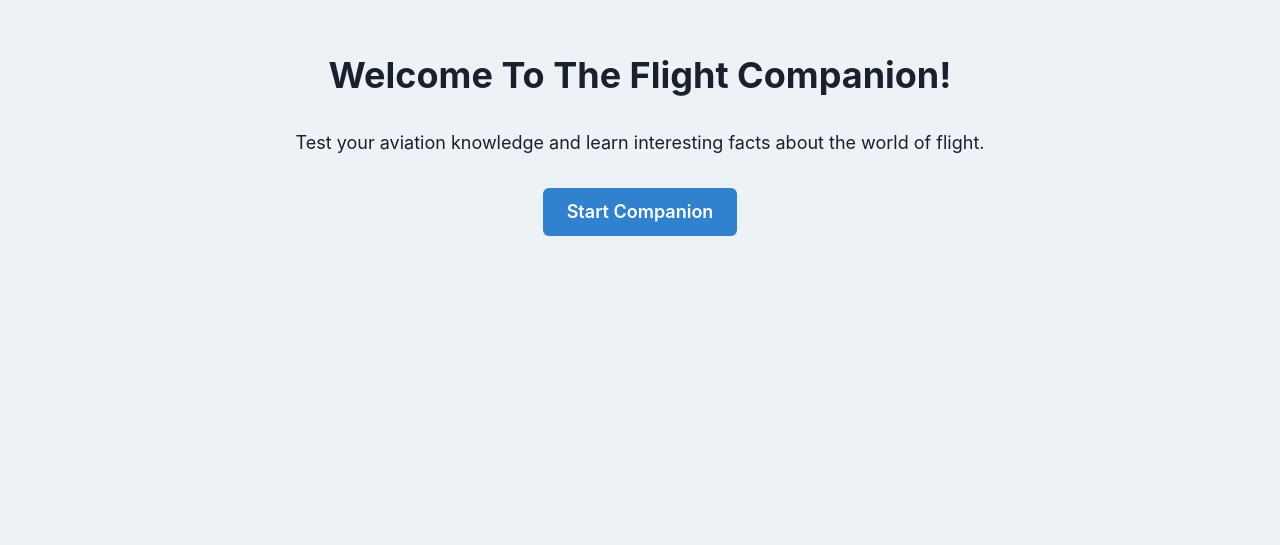
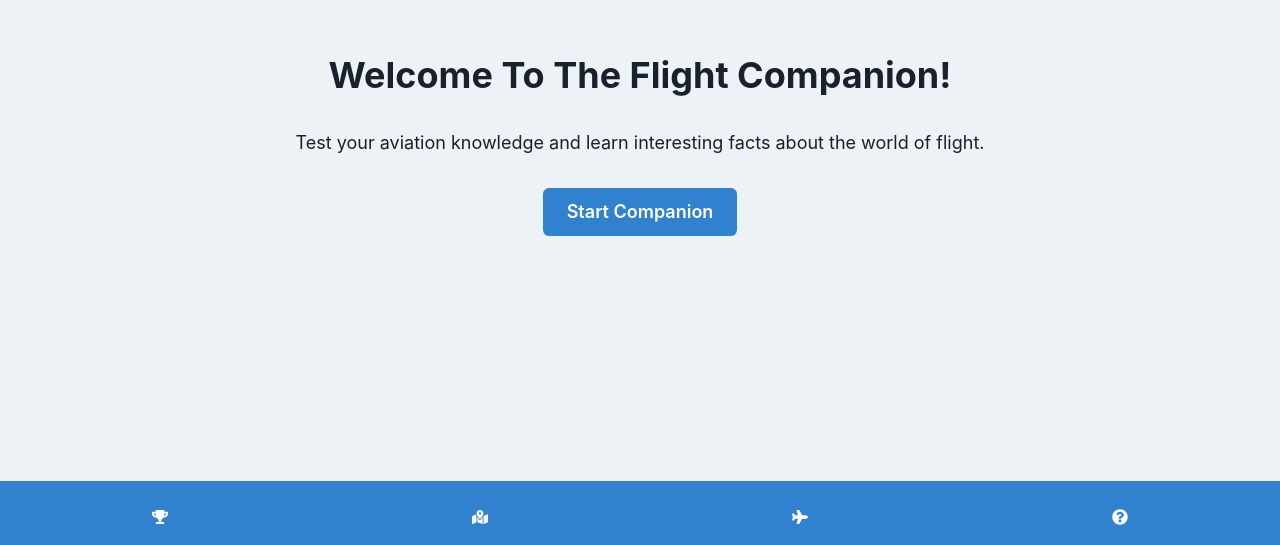
Before and after one commit to TrexKalp/TamuHack2024, a React (Vite) app in the folder frontend/: page /diagram in a window 1280 px wide. Shown: the part 255-800 px from the top of the page. Built offline with nearby package versions, Linux system fonts and the light colour scheme.

Commit message:
added bottom nav

```diff
--- a/frontend/package.json
+++ b/frontend/package.json
@@ -17,7 +17,8 @@
     "@react-buddy/palette-chakra-ui": "^2.3.1",
     "framer-motion": "^11.0.3",
     "react": "^18.2.0",
-    "react-dom": "^18.2.0"
+    "react-dom": "^18.2.0",
+    "react-router-dom": "^6.21.3"
   },
   "devDependencies": {
     "@types/react": "^18.2.43",
--- a/frontend/src/App.tsx
+++ b/frontend/src/App.tsx
@@ -8,6 +8,8 @@ import ConfirmationScreen from "./components/ConfirmationScreen";
 import HomePage from "./components/HomePage"; // Make sure to import the HomePage component
 import AircraftDiagram from "./components/AircraftDiagram";
 import QuizPage from "./components/QuizPage.tsx";
+import { BrowserRouter as Router, Route, Routes } from "react-router-dom";
+import BottomTabNav from "./components/BottomTabNav.tsx";
 
 function App() {
   // State to manage the current step of the app
@@ -21,7 +23,6 @@ function App() {
   const handleConfirmed = () => setCurrentStep("homePage"); // Transition to HomePage after confirmation
   const handleQuizStart = () => setCurrentStep("quizLandingPage");
   const handleDiagramStart = () => setCurrentStep("diagramLandingPage");
-
 
   return (
     <>
@@ -39,14 +40,22 @@ function App() {
         <ConfirmationScreen onConfirmed={handleConfirmed} />
       )}
       {currentStep === "homePage" && ( // Render the HomePage component after confirmation
-        <HomePage onQuizClick={handleQuizStart}  onDiagramClick={handleDiagramStart}/> // Assuming you want to provide an option to start the quiz from the HomePage
+        <HomePage
+          onQuizClick={handleQuizStart}
+          onDiagramClick={handleDiagramStart}
+        /> // Assuming you want to provide an option to start the quiz from the HomePage
       )}
-      {currentStep === "quizLandingPage" && (
-        <QuizPage />
-      )}
-      {currentStep === "diagramLandingPage" && (
-        <AircraftDiagram />
-      )}
+      {currentStep === "quizLandingPage" && <QuizPage />}
+      {currentStep === "diagramLandingPage" && <AircraftDiagram />}
+      <Router>
+        <Routes>
+          <Route path="/" element={<HomePage />} />
+          <Route path="/quiz" element={<QuizPage />} />
+          <Route path="/diagram" element={<AircraftDiagram />} />
+          {/* Define other routes as needed */}
+        </Routes>
+        <BottomTabNav /> {/* This ensures the nav is shown on every page */}
+      </Router>
     </>
   );
 }
--- /dev/null
+++ b/frontend/src/components/BottomTabNav.tsx
@@ -0,0 +1,58 @@
+import React from "react";
+import { Flex, IconButton } from "@chakra-ui/react";
+import { Link } from "react-router-dom";
+import {
+  FaTrophy,
+  FaMapMarkedAlt,
+  FaPlane,
+  FaQuestionCircle,
+} from "react-icons/fa";
+
+const BottomTabNav = () => {
+  return (
+    <Flex
+      justifyContent="space-around"
+      position="fixed"
+      bottom={0}
+      width="100%"
+      pb={2}
+      pt={4}
+      bg="blue.500"
+    >
+      <Link to="/leaderboard">
+        <IconButton
+          aria-label="Leaderboard"
+          icon={<FaTrophy />}
+          variant="ghost"
+          color="white"
+        />
+      </Link>
+      <Link to="/landmark-map">
+        <IconButton
+          aria-label="Landmark Map"
+          icon={<FaMapMarkedAlt />}
+          variant="ghost"
+          color="white"
+        />
+      </Link>
+      <Link to="/aircraft-trivia">
+        <IconButton
+          aria-label="Aircraft Trivia"
+          icon={<FaPlane />}
+          variant="ghost"
+          color="white"
+        />
+      </Link>
+      <Link to="/quiz">
+        <IconButton
+          aria-label="Quiz"
+          icon={<FaQuestionCircle />}
+          variant="ghost"
+          color="white"
+        />
+      </Link>
+    </Flex>
+  );
+};
+
+export default BottomTabNav;
--- a/frontend/src/components/HomePage.tsx
+++ b/frontend/src/components/HomePage.tsx
@@ -8,6 +8,12 @@ import {
   Text,
   useColorModeValue,
   Image,
+  TabList,
+  Tab,
+  TabPanel,
+  TabPanels,
+  Tabs,
+  Flex,
 } from "@chakra-ui/react";
 
 interface HomePageProps {
@@ -20,6 +26,7 @@ const HomePage: React.FC<HomePageProps> = ({ onQuizClick, onDiagramClick }) => {
   const cardBgColor = useColorModeValue("white", "gray.800");
 
   return (
+    <Flex direction="column" h="100vh">
       <Box bg={bgColor} minH="100vh" py={5}>
         <VStack spacing={4}>
           <Heading>American Companion</Heading>
@@ -72,6 +79,7 @@ const HomePage: React.FC<HomePageProps> = ({ onQuizClick, onDiagramClick }) => {
           </SimpleGrid>
         </VStack>
       </Box>
+    </Flex>
   );
 };
 
```
Also changed, not shown: 1 other file (tests, documents, lock files or other folders). Lines whose indentation alone changed are shown as unchanged.
